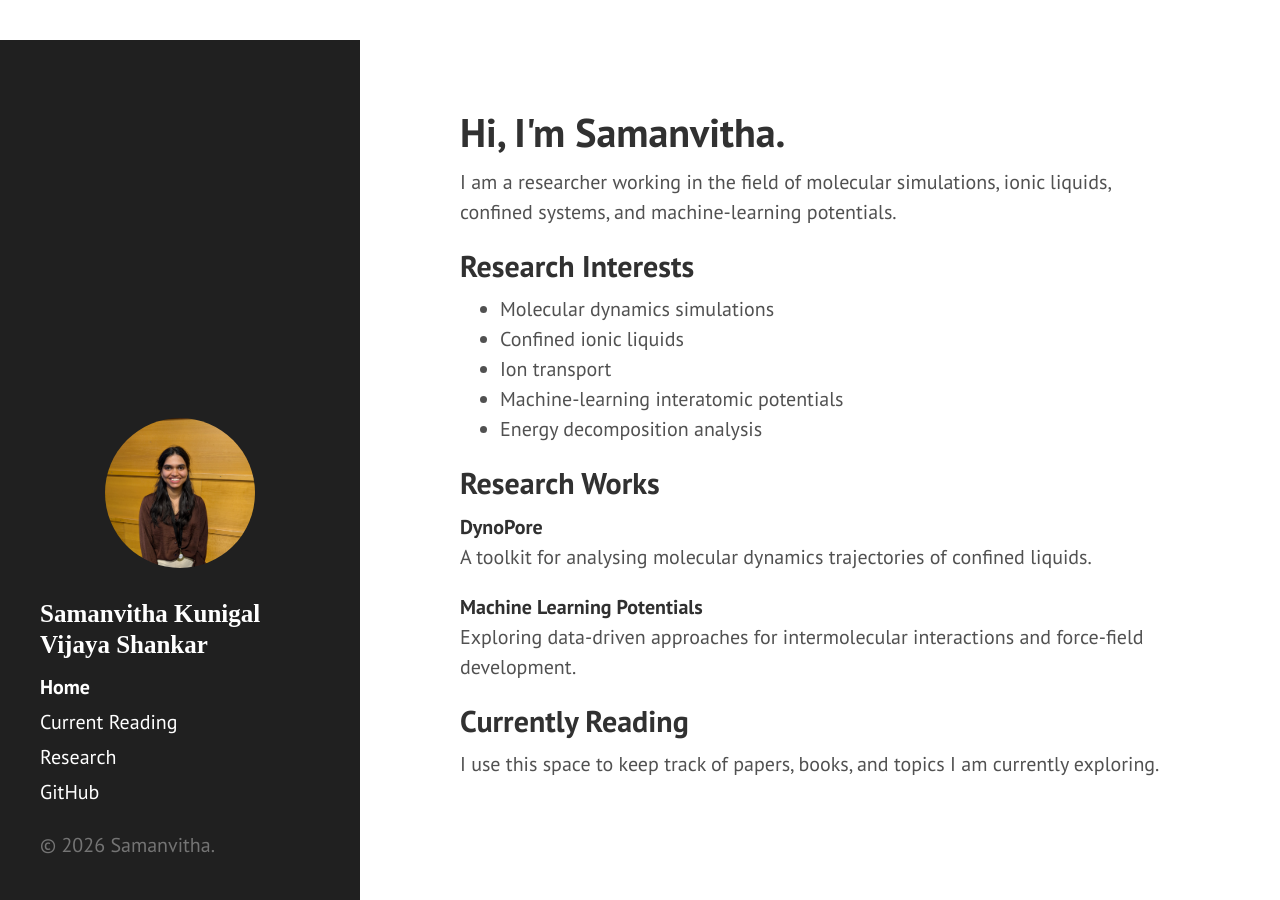
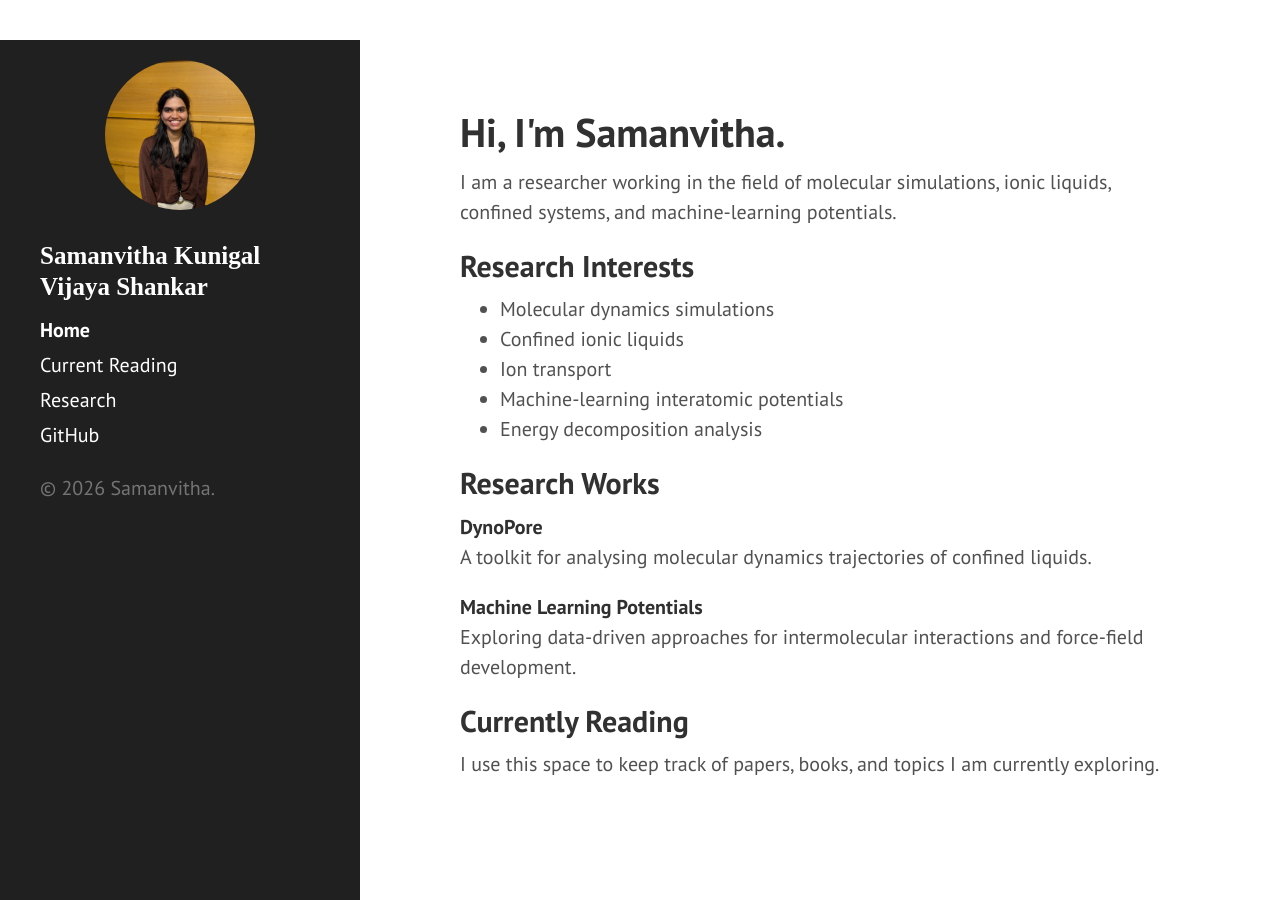
Before and after one commit to Samanvithavs/samanvithavs.github.io, a Jekyll site: the page built from index.html, in a window 1280 px wide. Built offline with Jekyll 4.4.1, drawn with Linux system fonts in a browser that asks for light colours; the list of posts is cut into pages by our own code.

Commit message:
modified hyde.css in the sidebar-sticky section to anchor it at the top instead of bottom

```diff
--- a/public/css/hyde.css
+++ b/public/css/hyde.css
@@ -109,7 +109,7 @@ a.sidebar-nav-item:focus {
   .sidebar-sticky {
     position: absolute;
     right:  1rem;
-    bottom: 1rem;
+    top: 1rem;
     left:   1rem;
   }
 }
```
